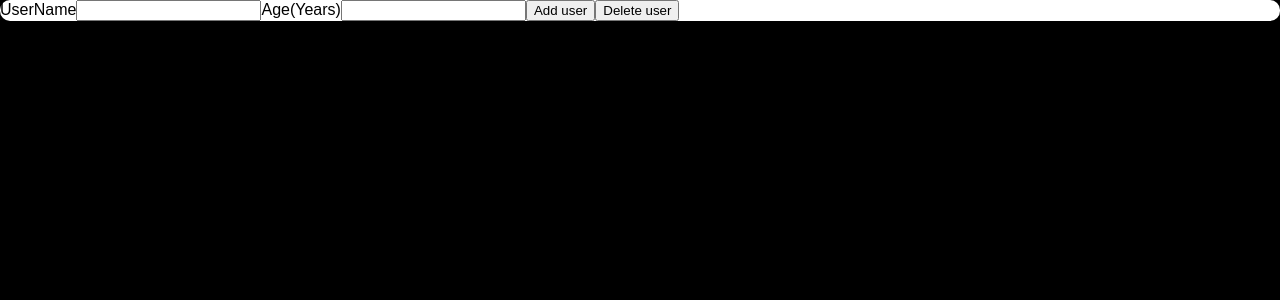
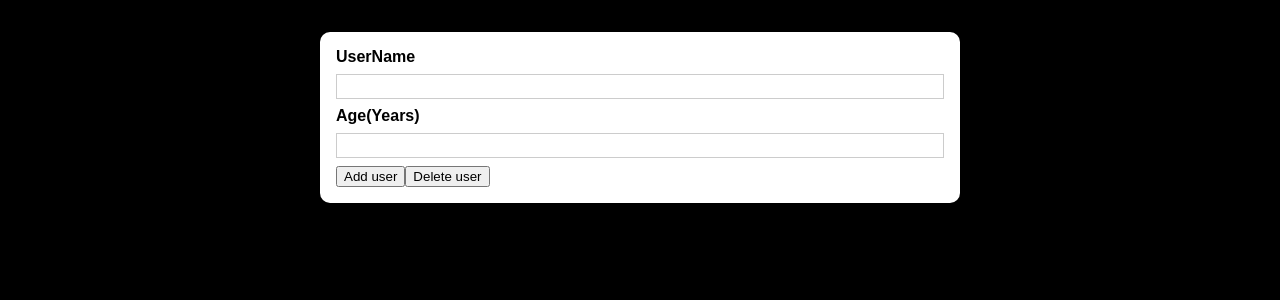
Before and after one commit to MwauStephen/Add-Delete-User, a React (Create React App) app: page / in a window 1280 px wide. Shown: the top 300 px of the page. Built offline with nearby package versions, Linux system fonts and the light colour scheme.

Commit message:
added the style

```diff
--- a/src/Components/Users/AddUser.js
+++ b/src/Components/Users/AddUser.js
@@ -1,12 +1,13 @@
 import React from "react";
 import Card from "../UI/Card";
+import styles from "./AddUser.module.css";
 
 const AddUser = () => {
   const addUserHandler = (event) => {
     event.preventDefault();
   };
   return (
-    <Card>
+    <Card className={styles.input}>
       <form onSubmit={addUserHandler}>
         <label htmlFor="username">UserName</label>
         <input id="username" type="text" />
```
